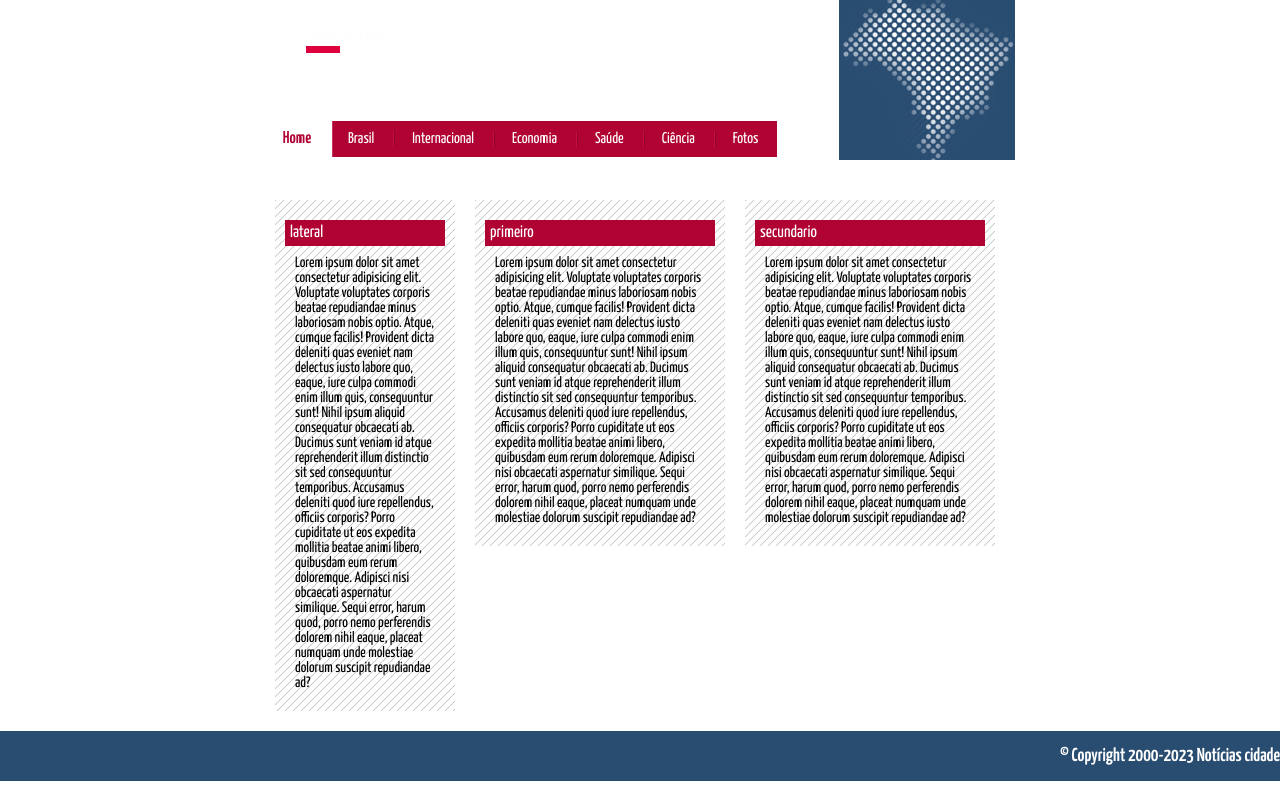
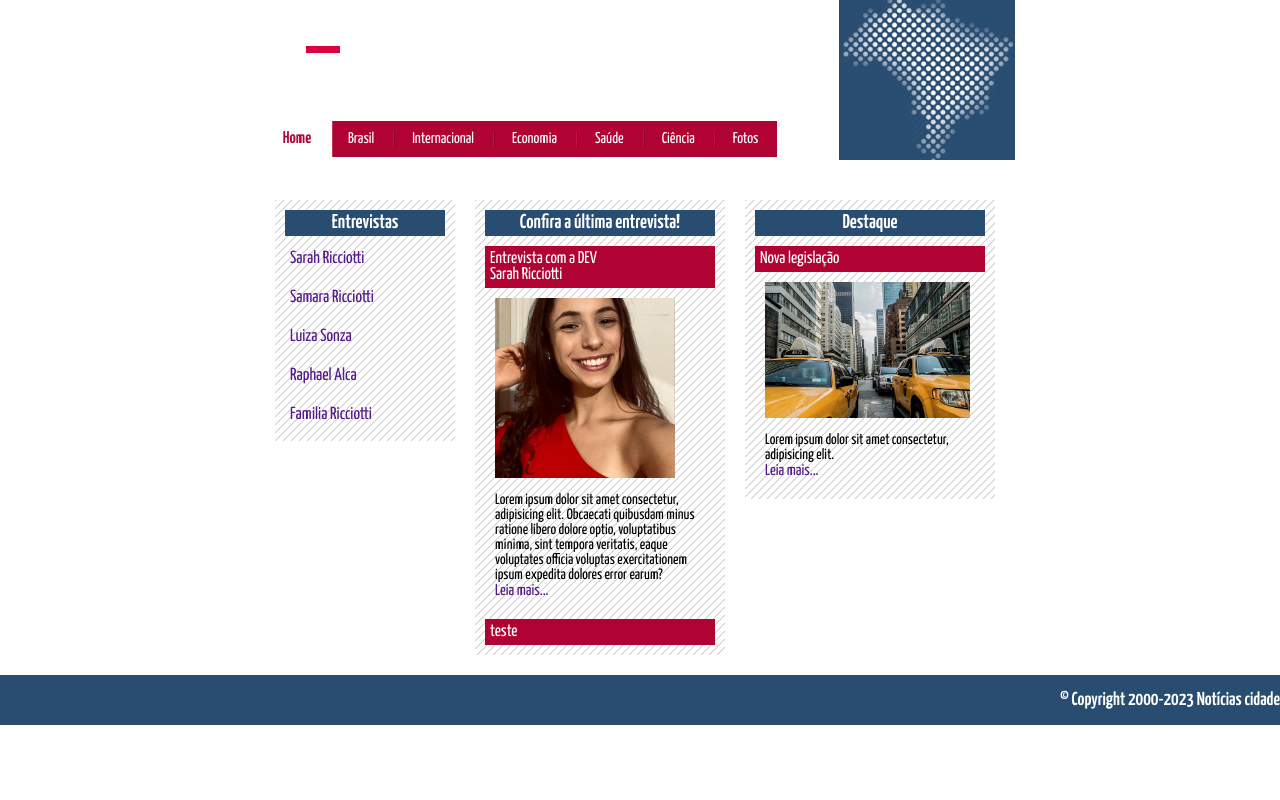
Before and after one commit to sarahricciotti/PROJECTS, a plain HTML site: page index-noticias.html in a window 1280 px wide. Drawn offline with Linux system fonts and the light colour scheme.

Commit message:
new file:   IMAGENS/sarah.jpg 	modified:   index-noticias.html

```diff
--- a/index-noticias.html
+++ b/index-noticias.html
@@ -57,17 +57,44 @@
         <div id="conteudo">
 
             <div class="lateral">
-                <h2>lateral</h2>
-                <p>Lorem ipsum dolor sit amet consectetur adipisicing elit. Voluptate voluptates corporis beatae repudiandae minus laboriosam nobis optio. Atque, cumque facilis! Provident dicta deleniti quas eveniet nam delectus iusto labore quo, eaque, iure culpa commodi enim illum quis, consequuntur sunt! Nihil ipsum aliquid consequatur obcaecati ab. Ducimus sunt veniam id atque reprehenderit illum distinctio sit sed consequuntur temporibus. Accusamus deleniti quod iure repellendus, officiis corporis? Porro cupiditate ut eos expedita mollitia beatae animi libero, quibusdam eum rerum doloremque. Adipisci nisi obcaecati aspernatur similique. Sequi error, harum quod, porro nemo perferendis dolorem nihil eaque, placeat numquam unde molestiae dolorum suscipit repudiandae ad?</p>
+                <h1>Entrevistas</h1>
+                <ul>
+                    <li><a href="">Sarah Ricciotti</a></li>
+                    <li><a href="">Samara Ricciotti</a></li>
+                    <li><a href="">Luiza Sonza</a></li>
+                    <li><a href="">Raphael Alca</a></li>
+                    <li><a href="">Familia Ricciotti</a></li>
+                </ul>
+
             </div>
 
             <div class="primario">
-                <h2>primeiro</h2>
-                <p>Lorem ipsum dolor sit amet consectetur adipisicing elit. Voluptate voluptates corporis beatae repudiandae minus laboriosam nobis optio. Atque, cumque facilis! Provident dicta deleniti quas eveniet nam delectus iusto labore quo, eaque, iure culpa commodi enim illum quis, consequuntur sunt! Nihil ipsum aliquid consequatur obcaecati ab. Ducimus sunt veniam id atque reprehenderit illum distinctio sit sed consequuntur temporibus. Accusamus deleniti quod iure repellendus, officiis corporis? Porro cupiditate ut eos expedita mollitia beatae animi libero, quibusdam eum rerum doloremque. Adipisci nisi obcaecati aspernatur similique. Sequi error, harum quod, porro nemo perferendis dolorem nihil eaque, placeat numquam unde molestiae dolorum suscipit repudiandae ad?</p>
+                <h1>Confira a última entrevista!</h1>
+                <h2>Entrevista com a DEV <span style="display: block;">Sarah Ricciotti</span></h2>
+
+                <img src="IMAGENS/sarah.jpg" alt="" width="180rem" height="180rem">
+
+                <p>Lorem ipsum dolor sit amet consectetur, adipisicing elit. Obcaecati quibusdam minus ratione libero
+                    dolore optio, voluptatibus minima, sint tempora veritatis, eaque voluptates officia voluptas
+                    exercitationem ipsum expedita dolores error earum?
+                    <a href="">Leia mais...</a>
+                </p>
+
+                <div>
+                    <h2>teste</h2>
                 </div>
+
+            </div>
+
             <div class="secundario">
-                <h2>secundario</h2>
-                <p>Lorem ipsum dolor sit amet consectetur adipisicing elit. Voluptate voluptates corporis beatae repudiandae minus laboriosam nobis optio. Atque, cumque facilis! Provident dicta deleniti quas eveniet nam delectus iusto labore quo, eaque, iure culpa commodi enim illum quis, consequuntur sunt! Nihil ipsum aliquid consequatur obcaecati ab. Ducimus sunt veniam id atque reprehenderit illum distinctio sit sed consequuntur temporibus. Accusamus deleniti quod iure repellendus, officiis corporis? Porro cupiditate ut eos expedita mollitia beatae animi libero, quibusdam eum rerum doloremque. Adipisci nisi obcaecati aspernatur similique. Sequi error, harum quod, porro nemo perferendis dolorem nihil eaque, placeat numquam unde molestiae dolorum suscipit repudiandae ad?</p>
+                <h1>Destaque</h1>
+                <h2>Nova legislação</h2>
+
+                <img src="IMAGENS/taxi.jpg" alt="" width="205rem">
+
+                <p>Lorem ipsum dolor sit amet consectetur, adipisicing elit.
+                <a href="">Leia mais...</a>
+                </p>
             </div>
 
             <div style="clear: both;"></div>
```
Also changed, not shown: IMAGENS/sarah.jpg (added). Lines whose indentation alone changed are shown as unchanged.
